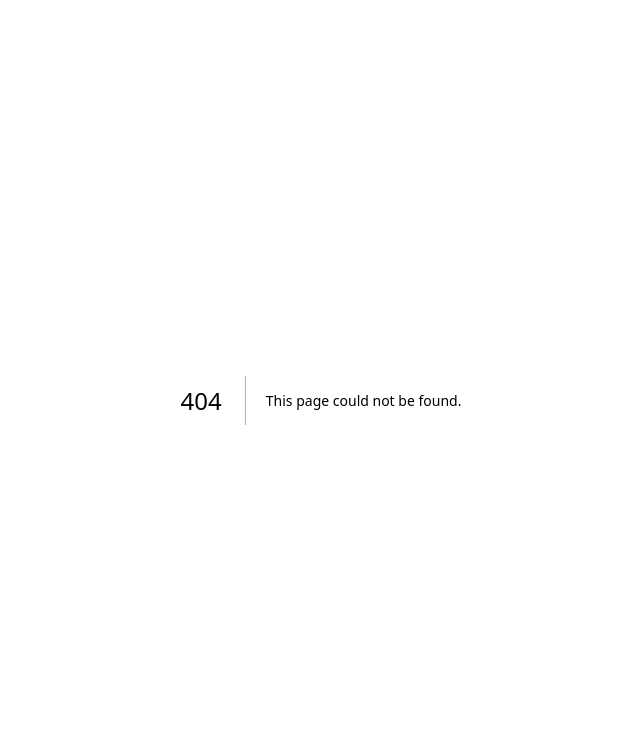
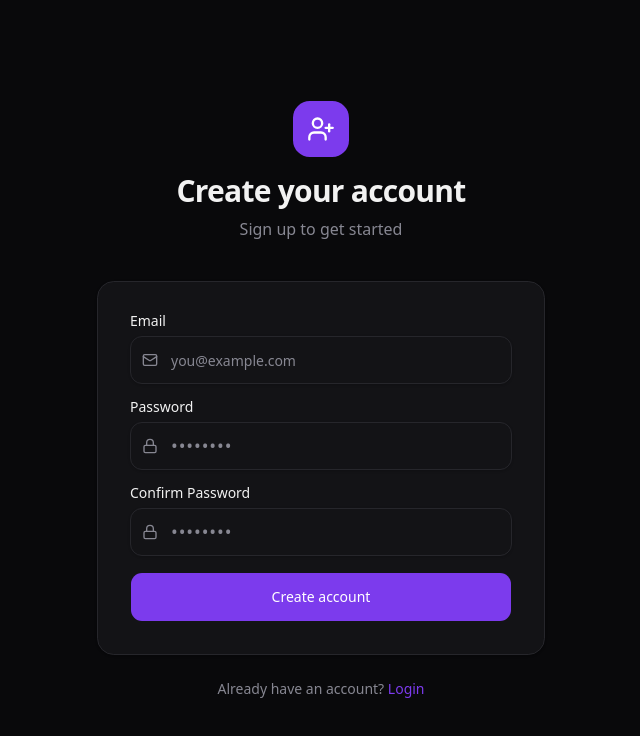
Before and after one commit to salartalaA/game-lover, a Next.js app: page /register in a window 1280 px wide. Before the commit this address had no page. Shown: the top 736 px of the page, without its empty margins (319-959 px from the left). Built offline with nearby package versions, Linux system fonts and the light colour scheme.

Commit message:
feat: add register page

```diff
--- /dev/null
+++ b/app/(auth)/register/page.tsx
@@ -0,0 +1,83 @@
+import { Lock, Mail, UserPlus } from "lucide-react";
+import Link from "next/link";
+import { Button } from "@/components/ui/button";
+import { Input } from "@/components/ui/input";
+import { Label } from "@/components/ui/label";
+
+export default function Login() {
+  return (
+    <div className="flex min-h-screen items-center justify-center bg-background px-4">
+      <div className="w-full max-w-md">
+        <div className="mb-10 text-center">
+          <div className="mb-4 inline-flex h-14 w-14 items-center justify-center rounded-xl bg-primary">
+            <UserPlus className="h-7 w-7 text-primary-foreground" />
+          </div>
+          <h1 className="font-bold text-3xl text-foreground tracking-tight">
+            Create your account
+          </h1>
+          <p className="mt-2 text-muted-foreground">Sign up to get started</p>
+        </div>
+
+        <div className="rounded-xl border border-border bg-card p-8 shadow-sm">
+          <form className="space-y-4">
+            <div className="space-y-2">
+              <Label htmlFor="email">Email</Label>
+              <div className="relative">
+                <Mail className="absolute top-1/2 left-3 h-4 w-4 -translate-y-1/2 text-muted-foreground" />
+                <Input
+                  className="flex h-12 pl-10 shadow-sm"
+                  id="email"
+                  placeholder="you@example.com"
+                  required
+                  type="email"
+                />
+              </div>
+            </div>
+
+            <div className="space-y-2">
+              <Label htmlFor="password">Password</Label>
+              <div className="relative">
+                <Lock className="absolute top-1/2 left-3 h-4 w-4 -translate-y-1/2 text-muted-foreground" />
+                <Input
+                  className="flex h-12 pl-10 shadow-sm placeholder:text-lg placeholder:tracking-wider"
+                  id="password"
+                  placeholder="••••••••"
+                  required
+                  type="password"
+                />
+              </div>
+            </div>
+
+            <div className="space-y-2">
+              <Label htmlFor="password">Confirm Password</Label>
+              <div className="relative">
+                <Lock className="absolute top-1/2 left-3 h-4 w-4 -translate-y-1/2 text-muted-foreground" />
+                <Input
+                  className="flex h-12 pl-10 shadow-sm placeholder:text-lg placeholder:tracking-wider"
+                  id="password"
+                  placeholder="••••••••"
+                  required
+                  type="password"
+                />
+              </div>
+            </div>
+
+            <Button className="w-full rounded-lg bg-primary py-6 text-center">
+              Create account
+            </Button>
+          </form>
+        </div>
+
+        <p className="mt-6 text-center text-muted-foreground text-sm">
+          Already have an account?{"  "}
+          <Link
+            className="font-medium text-primary hover:underline"
+            href={"/login"}
+          >
+            Login
+          </Link>
+        </p>
+      </div>
+    </div>
+  );
+}
```
